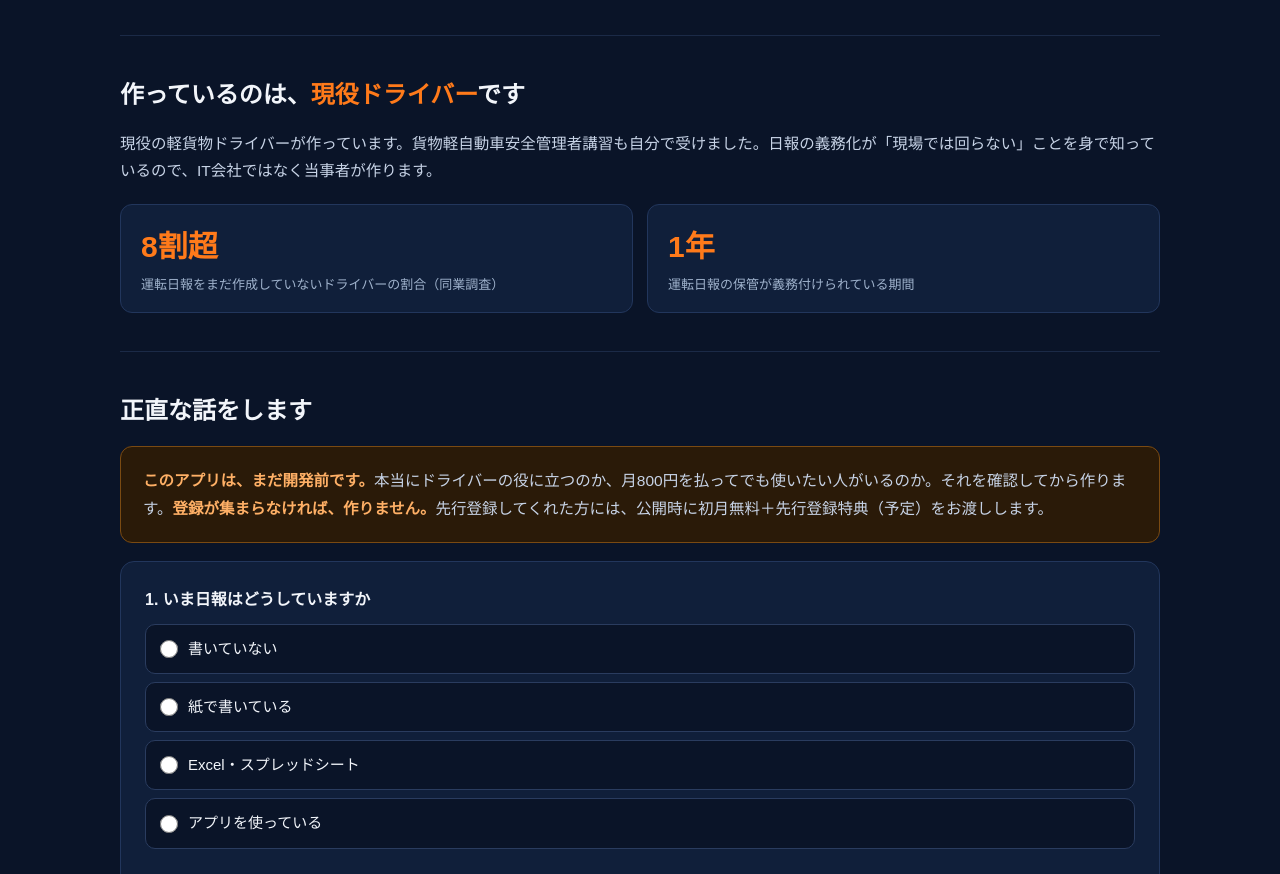
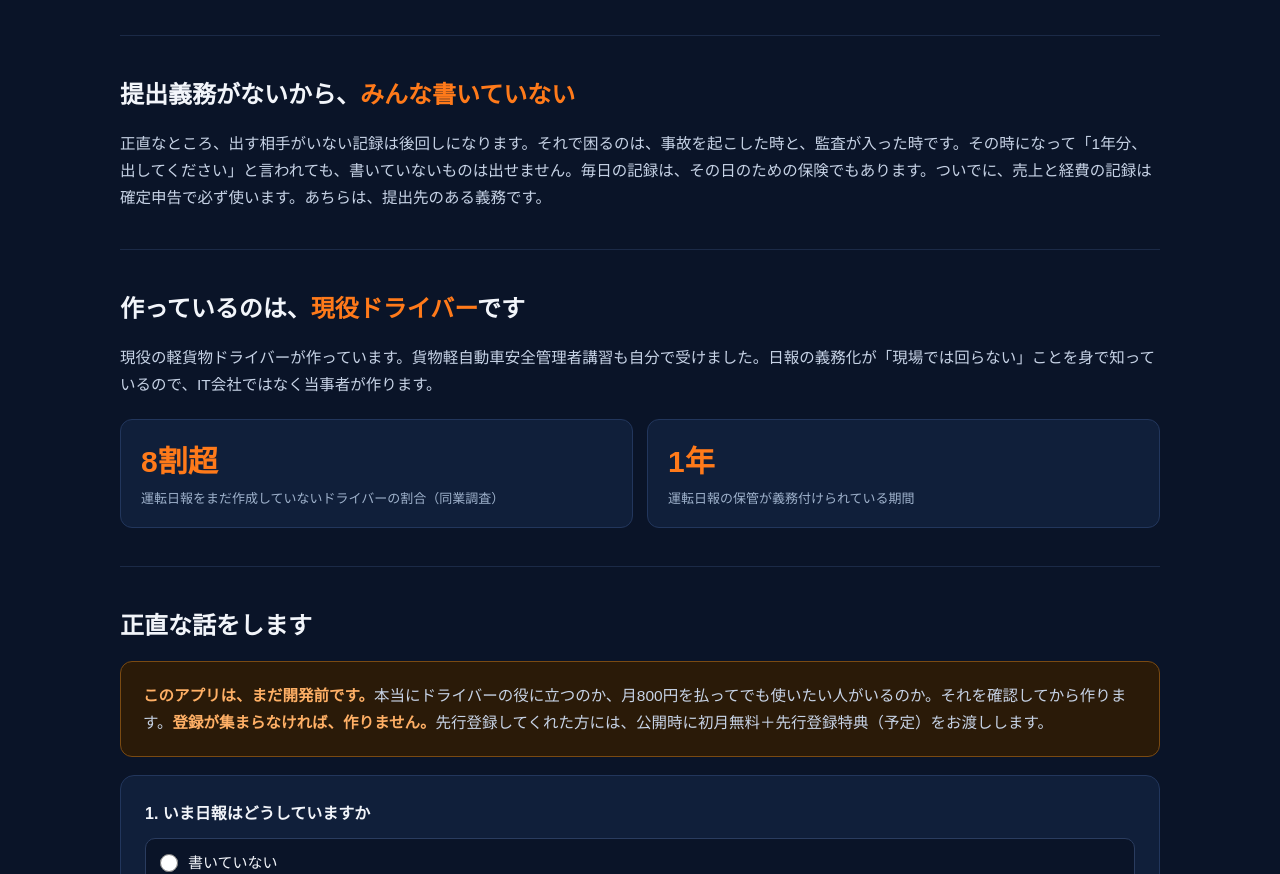
Before and after one commit to Richend0913/driver-nippo-lp, a plain HTML site: page a/index.html in a window 1280 px wide. Shown: the part 1455-2329 px from the top of the page. Drawn offline with Linux system fonts and the light colour scheme.

Commit message:
Add honest section: no submission duty is why nobody writes it

```diff
--- a/a/index.html
+++ b/a/index.html
@@ -102,6 +102,11 @@
   </section>
 
   <section>
+    <h2>提出義務がないから、<span class="accent">みんな書いていない</span></h2>
+    <p>正直なところ、出す相手がいない記録は後回しになります。それで困るのは、事故を起こした時と、監査が入った時です。その時になって「1年分、出してください」と言われても、書いていないものは出せません。毎日の記録は、その日のための保険でもあります。ついでに、売上と経費の記録は確定申告で必ず使います。あちらは、提出先のある義務です。</p>
+  </section>
+
+  <section>
     <h2>作っているのは、<span class="accent">現役ドライバー</span>です</h2>
     <p>現役の軽貨物ドライバーが作っています。貨物軽自動車安全管理者講習も自分で受けました。日報の義務化が「現場では回らない」ことを身で知っているので、IT会社ではなく当事者が作ります。</p>
     <div class="stat">
```
